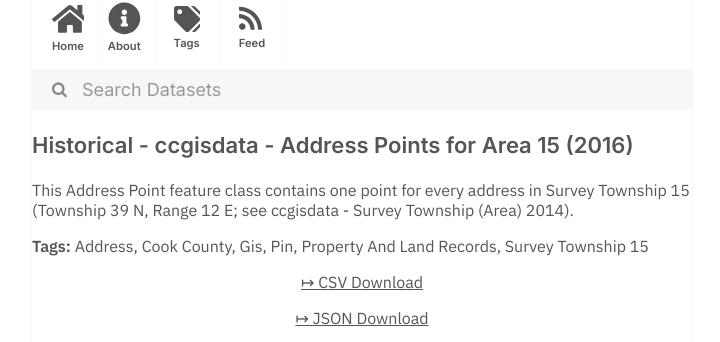
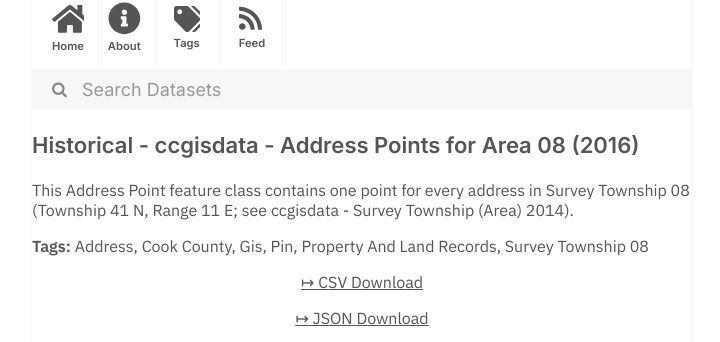
Before and after one commit to dayda-entities/cook-county-of-illinois, a Jekyll site: the page built from _posts/2020-11-10-historical-ccgisdata-address-p.md, in a window 1280 px wide. Shown: the part 216-558 px from the top of the page, without its empty margins (278-998 px from the left). Built offline with Jekyll 4.4.1, drawn with Linux system fonts in a browser that asks for light colours.

Commit message:
Publish Data

```diff
--- a/_posts/2020-11-10-historical-ccgisdata-address-p.md
+++ b/_posts/2020-11-10-historical-ccgisdata-address-p.md
@@ -1,7 +1,7 @@
 ---
-title: Historical - ccgisdata - Address Points for Area 15 (2016)
-created: '2020-11-10T16:57:20.290260'
-modified: '2020-11-10T16:57:20.290267'
+title: Historical - ccgisdata - Address Points for Area 08 (2016)
+created: '2020-11-10T16:57:36.540312'
+modified: '2020-11-10T16:57:36.540323'
 state: active
 type: dataset
 tags:
@@ -10,14 +10,14 @@ tags:
   - Gis
   - Pin
   - Property And Land Records
-  - Survey Township 15
+  - Survey Township 08
 groups:
   - Local Government
 csv_url: >-
-  https://datacatalog.cookcountyil.gov/api/views/a33c-j672/rows.csv?accessType=DOWNLOAD
+  https://datacatalog.cookcountyil.gov/api/views/pjqr-k9u4/rows.csv?accessType=DOWNLOAD
 json_url: >-
-  https://datacatalog.cookcountyil.gov/api/views/a33c-j672/rows.json?accessType=DOWNLOAD
+  https://datacatalog.cookcountyil.gov/api/views/pjqr-k9u4/rows.json?accessType=DOWNLOAD
 layout: post
 
 ---
-This Address Point feature class contains one point for every address in Survey Township 15 (Township 39 N, Range 12 E; see ccgisdata - Survey Township (Area) 2014).
+This Address Point feature class contains one point for every address in Survey Township 08 (Township 41 N, Range 11 E; see ccgisdata - Survey Township (Area) 2014).
```
